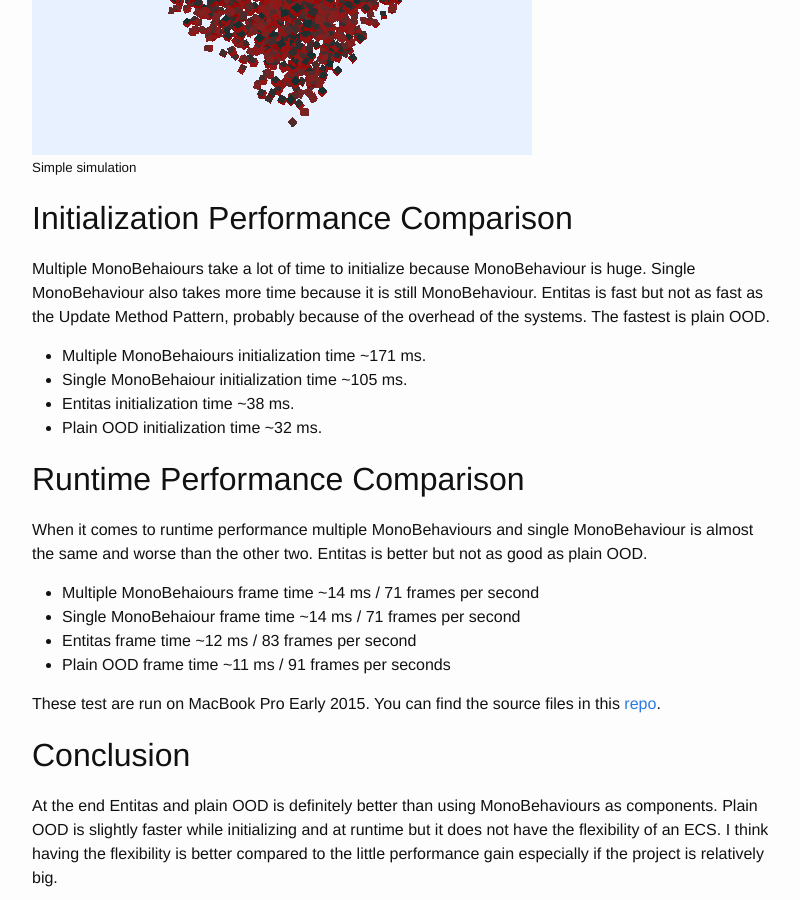
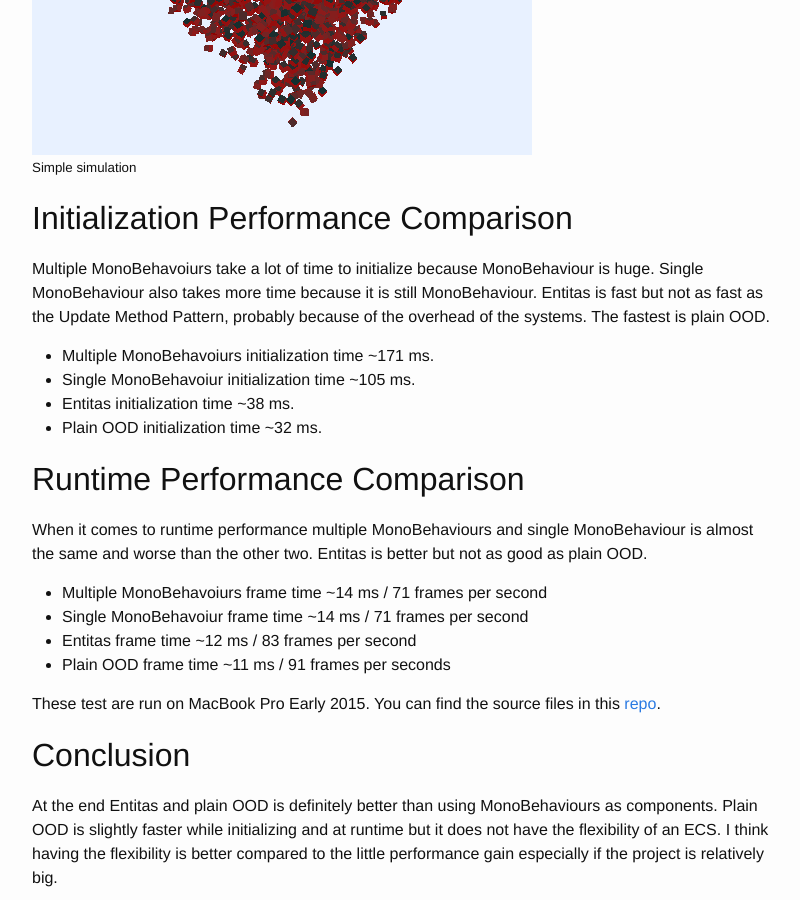
Before and after one commit to zehreken/zehreken.github.io, a Jekyll site: the page built from _posts/2016-11-07-performance-comparison_ecs.markdown, in a window 1280 px wide and 900 px high, scrolled down 2206 px. Shown: the whole window, without its empty margins (238-1038 px from the left). Built offline with Jekyll 4.4.1, drawn with Linux system fonts in a browser that asks for light colours; some of the changed text lies outside the part shown.

Commit message:
Update 2016-11-07-performance-comparison_ecs.markdown

```diff
--- a/_posts/2016-11-07-performance-comparison_ecs.markdown
+++ b/_posts/2016-11-07-performance-comparison_ecs.markdown
@@ -71,18 +71,18 @@ The program also has a hitpoint system to make it more like a game.
 <small>Simple simulation</small>
 
 ## Initialization Performance Comparison
-Multiple MonoBehaiours take a lot of time to initialize because MonoBehaviour is huge. Single MonoBehaviour also takes more time because it is still MonoBehaviour. Entitas is fast but not as fast as the Update Method Pattern, probably because of the overhead of the systems. The fastest is plain OOD.
+Multiple MonoBehavoiurs take a lot of time to initialize because MonoBehaviour is huge. Single MonoBehaviour also takes more time because it is still MonoBehaviour. Entitas is fast but not as fast as the Update Method Pattern, probably because of the overhead of the systems. The fastest is plain OOD.
 
-* Multiple MonoBehaiours initialization time ~171 ms.
-* Single MonoBehaiour initialization time ~105 ms.
+* Multiple MonoBehavoiurs initialization time ~171 ms.
+* Single MonoBehavoiur initialization time ~105 ms.
 * Entitas initialization time ~38 ms.
 * Plain OOD initialization time ~32 ms.
 
 ## Runtime Performance Comparison
 When it comes to runtime performance multiple MonoBehaviours and single MonoBehaviour is almost the same and worse than the other two. Entitas is better but not as good as plain OOD.
 
-* Multiple MonoBehaiours frame time ~14 ms / 71 frames per second
-* Single MonoBehaiour frame time ~14 ms / 71 frames per second
+* Multiple MonoBehavoiurs frame time ~14 ms / 71 frames per second
+* Single MonoBehavoiur frame time ~14 ms / 71 frames per second
 * Entitas frame time ~12 ms / 83 frames per second
 * Plain OOD frame time ~11 ms / 91 frames per seconds
 
```
Also changed, not shown: other parts of _posts/2016-11-07-performance-comparison_ecs.markdown (+1 -1 lines).
